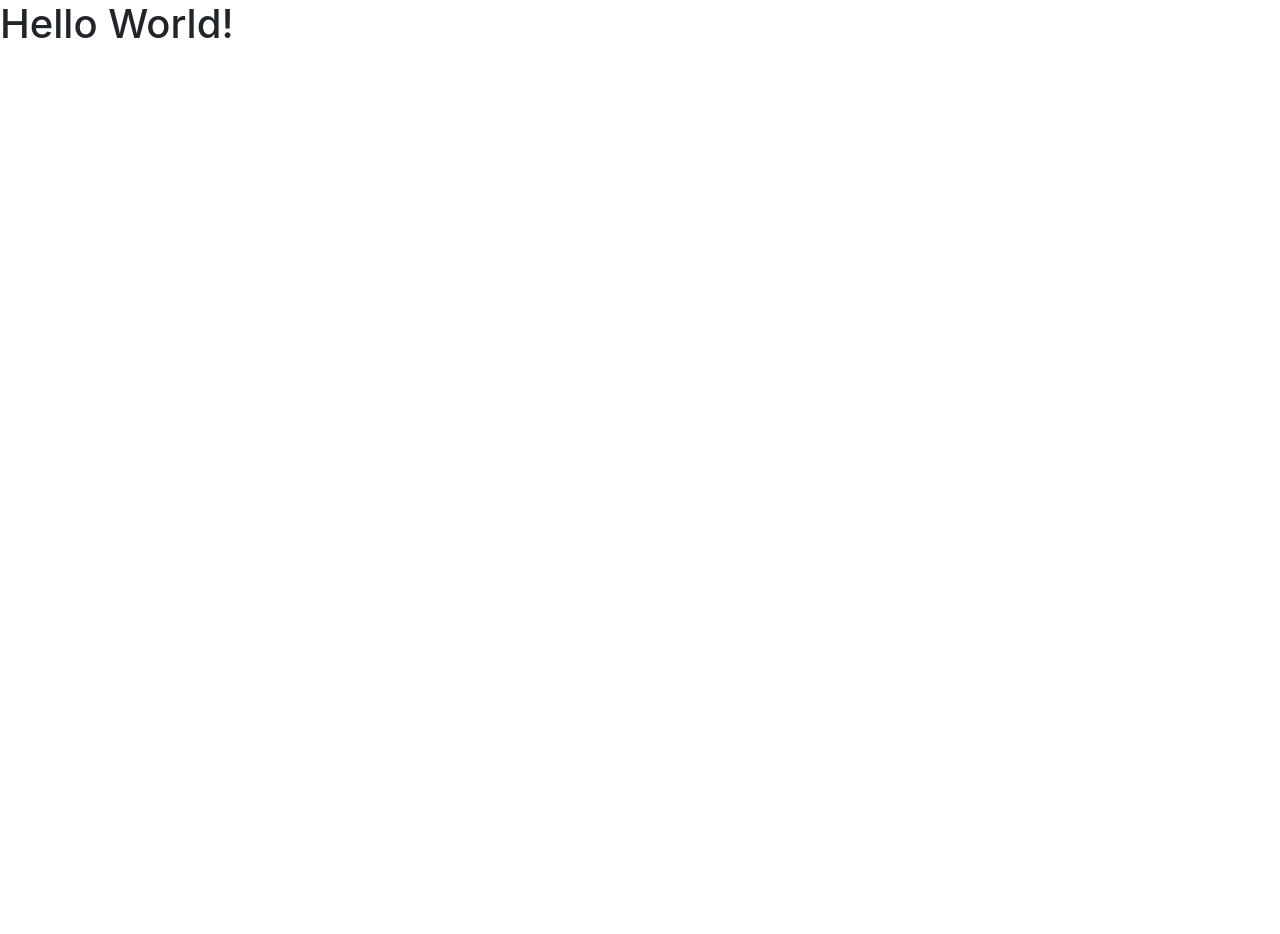
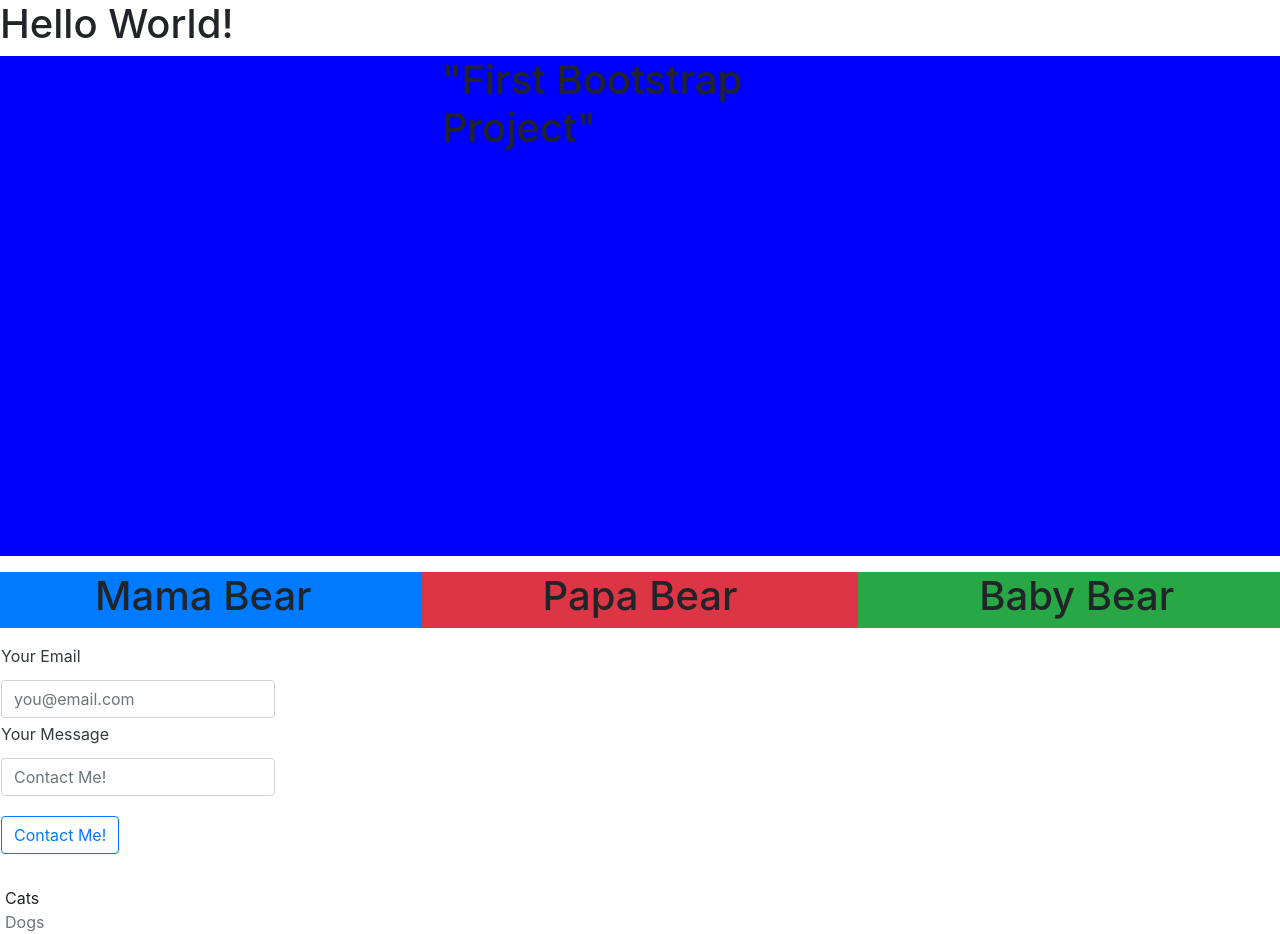
Before and after one commit to Gambit90s/Bootstrap-4-Drills, a plain HTML site: page index.html in a window 1280 px wide. Before the commit the page ends 800 px from the top, so only its background shows below. Drawn offline with nearby package versions, Linux system fonts and the light colour scheme.

Commit message:
file update

```diff
--- a/index.html
+++ b/index.html
@@ -1,18 +1,69 @@
 <!DOCTYPE html>
 <html lang="en">
+
 <head>
     <meta charset="UTF-8">
     <meta name="viewport" content="width=device-width, initial-scale=1.0">
     <meta http-equiv="X-UA-Compatible" content="ie=edge">
-    <link rel="stylesheet" href="https://stackpath.bootstrapcdn.com/bootstrap/4.2.1/css/bootstrap.min.css" integrity="sha384-GJzZqFGwb1QTTN6wy59ffF1BuGJpLSa9DkKMp0DgiMDm4iYMj70gZWKYbI706tWS" crossorigin="anonymous">
     <title>Hello World!</title>
+    <link rel="stylesheet" href="https://stackpath.bootstrapcdn.com/bootstrap/4.2.1/css/bootstrap.min.css" integrity="sha384-GJzZqFGwb1QTTN6wy59ffF1BuGJpLSa9DkKMp0DgiMDm4iYMj70gZWKYbI706tWS"
+        crossorigin="anonymous">
+    <link rel="stylesheet" href="styles.css">
 </head>
+
 <body>
     <h1> Hello World!</h1>
 
+    <div class="container-fluid">
+        <div class="row justify-content-center">
+            <h1 class=col-4>"First Bootstrap Project"</h1>
+        </div>
+    </div>
+    <div class="row mt-3">
+        <div class="col-md-4 text-center bg-primary">
+            <h1> Mama Bear</h1>
+        </div>
+        <div class="col-md-4 text-center bg-danger">
+            <h1> Papa Bear</h1>
+        </div>
+        <div class="col-md-4 text-center bg-success">
+            <h1> Baby Bear</h1>
+        </div>
+        <div class="row">
+            <div class="col-md-12">
+                <form class="form-group bg-white text-dark p-3 boarder boarder-dark rounded">
+                    <label> Your Email </label>
+                    <input class="form-control my-1" type="text" placeholder="you@email.com">
+                    <label> Your Message </label>
+                    <input class="form-control my-1" type="text" placeholder="Contact Me!">
+                    <button class="btn btn-outline-primary mt-3"> Contact Me!</button>
 
-    <script src="https://code.jquery.com/jquery-3.3.1.slim.min.js" integrity="sha384-q8i/X+965DzO0rT7abK41JStQIAqVgRVzpbzo5smXKp4YfRvH+8abtTE1Pi6jizo" crossorigin="anonymous"></script>
-<script src="https://cdnjs.cloudflare.com/ajax/libs/popper.js/1.14.6/umd/popper.min.js" integrity="sha384-wHAiFfRlMFy6i5SRaxvfOCifBUQy1xHdJ/yoi7FRNXMRBu5WHdZYu1hA6ZOblgut" crossorigin="anonymous"></script>
-<script src="https://stackpath.bootstrapcdn.com/bootstrap/4.2.1/js/bootstrap.min.js" integrity="sha384-B0UglyR+jN6CkvvICOB2joaf5I4l3gm9GU6Hc1og6Ls7i6U/mkkaduKaBhlAXv9k" crossorigin="anonymous"></script>
+                </form>
+                <div class="form-check">
+                    <input class="form-check-input" type="checkbox" value="" id="defaultCheck1">
+                    <label class="form-check-label" for="defaultCheck1">
+                        Cats
+                    </label>
+                </div>
+                <div class="form-check">
+                    <input class="form-check-input" type="checkbox" value="" id="defaultCheck2" disabled>
+                    <label class="form-check-label" for="defaultCheck2">
+                        Dogs
+                    </label>
+                </div>
+
+
+
+            </div>
+        </div>
+    </div>
+
+    <script src="https://code.jquery.com/jquery-3.3.1.slim.min.js" integrity="sha384-q8i/X+965DzO0rT7abK41JStQIAqVgRVzpbzo5smXKp4YfRvH+8abtTE1Pi6jizo"
+        crossorigin="anonymous"></script>
+    <script src="https://cdnjs.cloudflare.com/ajax/libs/popper.js/1.14.6/umd/popper.min.js" integrity="sha384-wHAiFfRlMFy6i5SRaxvfOCifBUQy1xHdJ/yoi7FRNXMRBu5WHdZYu1hA6ZOblgut"
+        crossorigin="anonymous"></script>
+    <script src="https://stackpath.bootstrapcdn.com/bootstrap/4.2.1/js/bootstrap.min.js" integrity="sha384-B0UglyR+jN6CkvvICOB2joaf5I4l3gm9GU6Hc1og6Ls7i6U/mkkaduKaBhlAXv9k"
+        crossorigin="anonymous"></script>
 </body>
+
 </html>
--- /dev/null
+++ b/styles.css
@@ -0,0 +1,4 @@
+.container-fluid {
+    background-color: blue;
+    height: 500px;
+}
```
